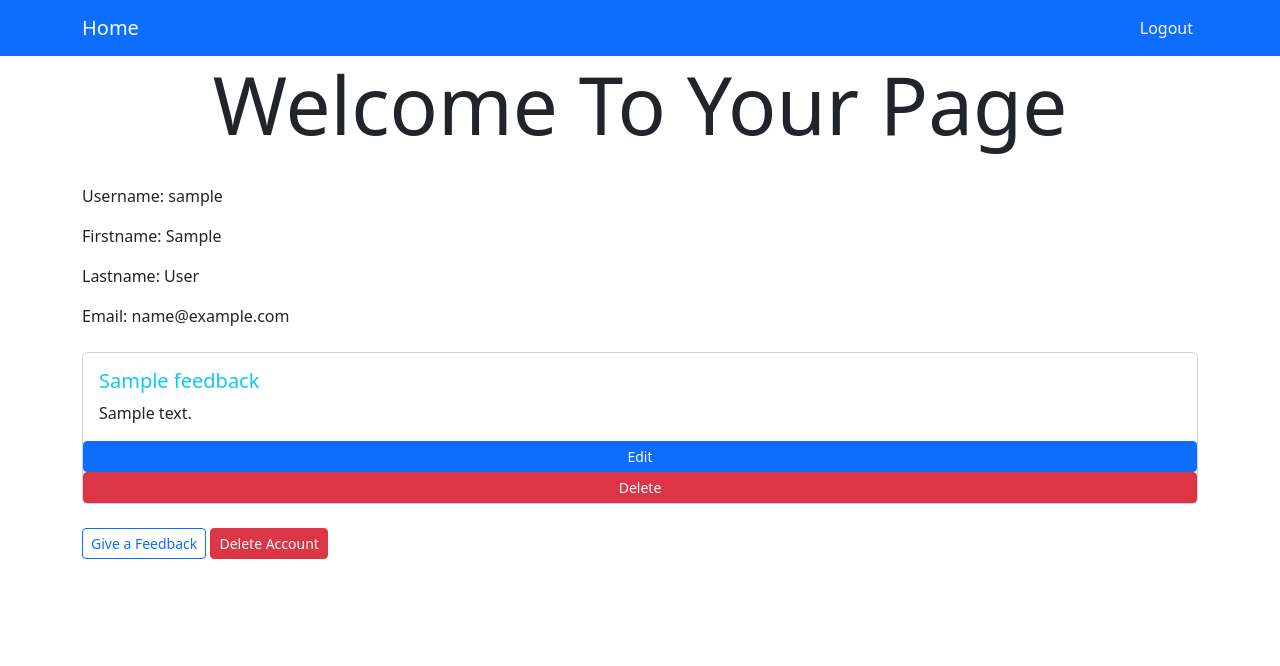
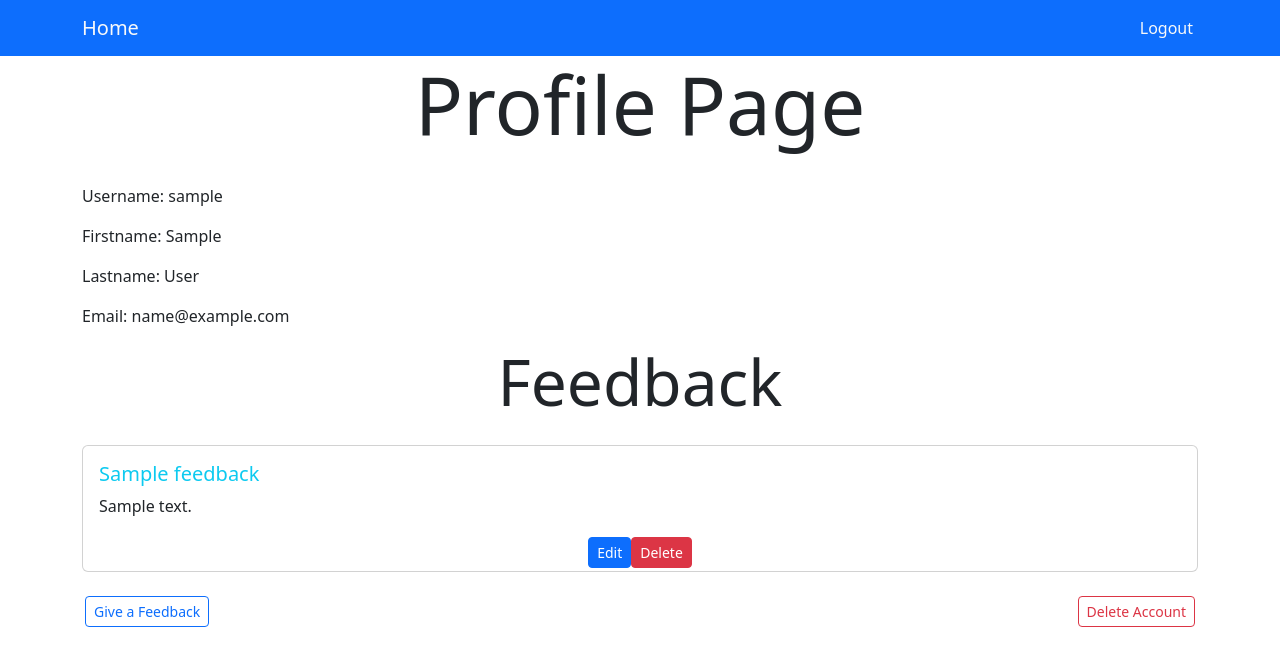
Before and after one commit to RodolphVanRomondt/AA_Exercise, a Flask app: a page that uses templates/user_page.html in a window 1280 px wide. Shown: the top 666 px of the page. Run offline with Flask 3, Linux system fonts and the light colour scheme; the visitor is signed in with stand-in values (Sample User, id 1); tables that the repository leaves empty hold one stand-in row (values such as "Sample post").

Commit message:
add some styling

```diff
--- a/seed.py
+++ b/seed.py
@@ -28,7 +28,7 @@ db.session.commit()
 
 # Add feedback
 feed1 = Feedback(title="Springboard", content="SoftWare Engineering", username="dof")
-feed2 = Feedback(title="Springboard", content="Cybersecurty", username="dof")
+feed2 = Feedback(title="Springboard", content="Cybersecurity", username="dof")
 feed3 = Feedback(title="Springboard", content="SoftWare Engineering", username="david")
 
 # Add new feedback objects to session
--- a/static/app.css
+++ b/static/app.css
@@ -8,11 +8,14 @@ form {
 }
 
 .alert {
-    /* width: 250px; */
     text-align: center;
 }
 
-.card .btn-sm {
-    display: inline-block;
-    /* width: 100px; */
+#content {
+    width: 300px;
+    height: 100px;
 }
+
+.d-flex {
+    margin: 3px;
+}
--- a/templates/feedback_add.html
+++ b/templates/feedback_add.html
@@ -3,14 +3,14 @@
 {% block heading %} Add Feedback {% endblock %}
 {% block content %}
 
-<form action="" method="POST">
+<form method="POST">
     {{ form.hidden_tag() }}
 
     <div class="mb-3">
         {% for ele in form if ele.widget.input_type != 'hidden' %}
-        <div class="mb-3">
+        <div class="mb-2">
             {{ ele.label }}
-            {{ ele }}
+            {{ ele(class_="form-control") }}
         </div>
         {% endfor %}
     </div>
--- a/templates/user_page.html
+++ b/templates/user_page.html
@@ -1,6 +1,6 @@
 {% extends "base.html" %}
 {% block title %} Secret {% endblock %}
-{% block heading %} Welcome To Your Page{% endblock %}
+{% block heading %} Profile Page{% endblock %}
 {% block content %}
 
 
@@ -14,6 +14,7 @@
 </div>
 
 <div>
+    <h3 class="display-3 text-center">Feedback</h3>
     {% for feedback in user.feedback %}
     <div class="card my-4">
         <div class="card-body">
@@ -24,15 +25,18 @@
                 {{ feedback.content }}
             </p>
         </div>
-        <a href="/feedback/{{ feedback.id }}/update" class="btn btn-primary btn-sm">Edit</a>
-        <a href="/feedback/{{ feedback.id }}/delete" class="btn btn-danger btn-sm">Delete</a>
+        <div class="d-flex justify-content-center">
+            <a href="/feedback/{{ feedback.id }}/update" class="btn btn-primary btn-sm">Edit</a>
+            <a href="/feedback/{{ feedback.id }}/delete" class="btn btn-danger btn-sm">Delete</a>
+        </div>
+
     </div>
     {% endfor %}
 </div>
 
-<div>
-    <a href="/users/{{ user.username }}/feedback/add" class="btn btn-outline-primary btn-sm">Give a Feedback</a>
-    <a href="/users/{{ user.username }}/delete" class="btn btn-danger btn-sm">Delete Account</a>
+<div class="d-flex justify-content-between">
+    <a href="/users/{{ user.username }}/feedback/add" class="kote btn btn-outline-primary btn-sm">Give a Feedback</a>
+    <a href="/users/{{ user.username }}/delete" class="kote btn btn-outline-danger btn-sm">Delete Account</a>
 </div>
 
 {% endblock %}
```
Also changed, not shown: templates/feedback_edit.html (+4 -4 lines).
